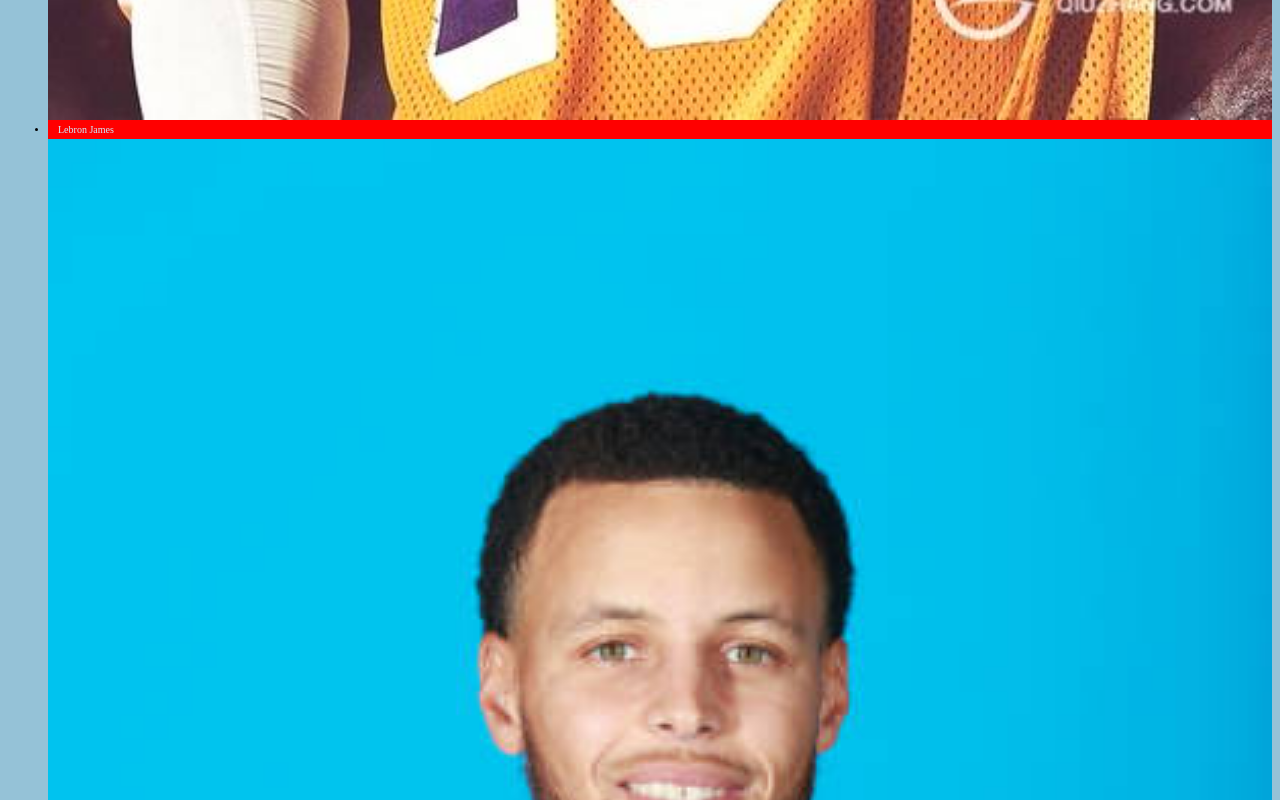
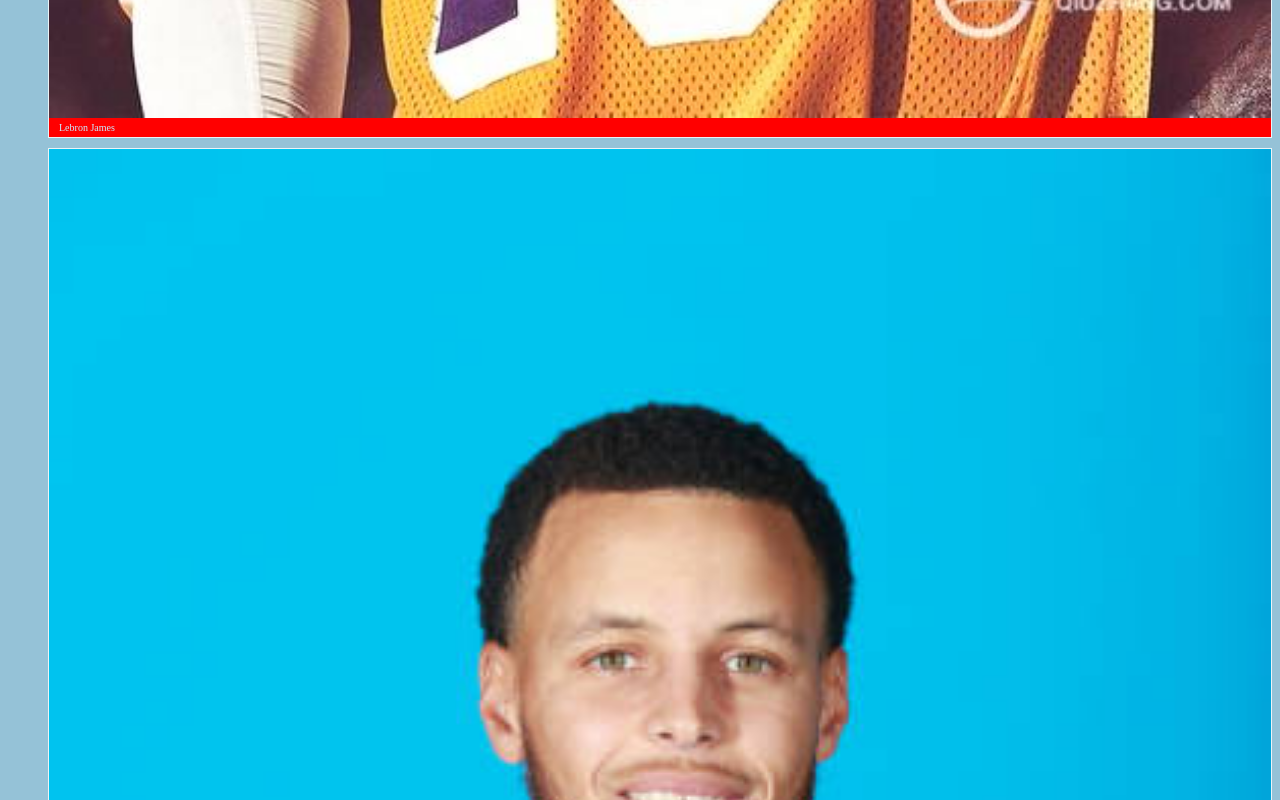
Before and after one commit to RiversLee/front-project, a plain HTML site: page nbaproject/idex.html in a window 1280 px wide. Shown: the part 1460-2260 px from the top of the page. Drawn offline with Linux system fonts and the light colour scheme.

Commit message:
git push

```diff
--- a/nbaproject/idex.html
+++ b/nbaproject/idex.html
@@ -11,27 +11,27 @@
   <header>
     <h1>nba star</h1>
   </header>
-  <ul>
-    <li>
+  <ul class="nba-list" >
+    <li class="nba-item" >
       <a href="#">
       <img class="nba-imge" src="img/james.jpg" alt="Lebron">
         <span class="nba-title"> Lebron James </span>
       </a>
 
     </li>
-    <li>
+    <li class="nba-item">
       <a href="#">
         <img class="nba-imge" src="img/curry.jpg" alt="Curry">
         <span class="nba-title">Stephen Curry</span>
       </a>
     </li>
-    <li>
+    <li class="nba-item">
       <a href="#">
-        <img class="nba-imge" src="img/harden.jpg" alt="harden">
+        <img class="nba-imge"  src="img/harden.jpg" alt="harden">
         <span class="nba-title">James Harden</span>
       </a>
     </li>
-    <li>
+    <li class="nba-item">
       <a href="#">
         <img class="nba-imge" src="img/kobe.jpg" alt="kobe">
         <span class="nba-title">Kobe Bryant</span>
--- a/nbaproject/stylesheets/style.css
+++ b/nbaproject/stylesheets/style.css
@@ -17,6 +17,13 @@ a{
   color: rgb(202,238,255);
 }
 .nba-item{
+  display: block;
   border: 1px solid rgb(100%,100%,100%);
   border: 1px solid rgba(100%, 100%,100%, 0.8);
 }
+.nba-item + .nba-item{
+  margin-top: 10px
+}
+.nba-list{
+  list-style: none;
+}
```
